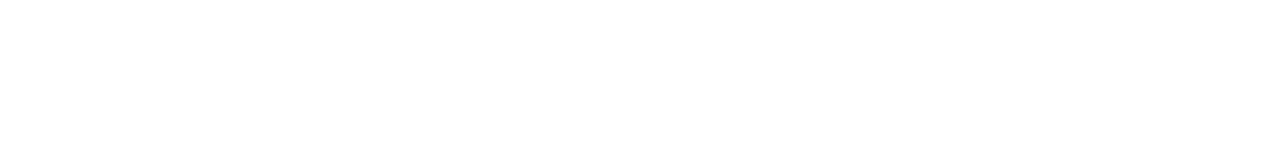
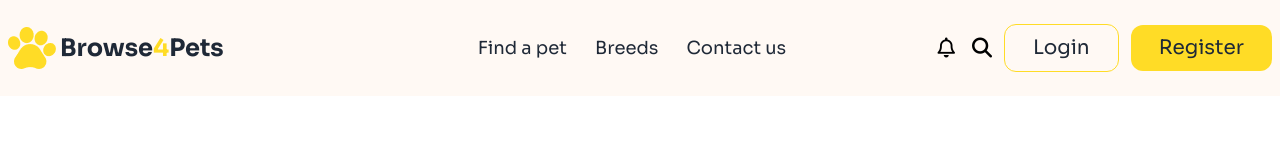
Before and after one commit to rakibhossain2025/assaignment-3_cata-001, a plain HTML site: page index.html in a window 1280 px wide. Drawn offline with nearby package versions, Linux system fonts and the light colour scheme; a web font is replaced by a local one.

Commit message:
header add and responsit

```diff
--- a/index.html
+++ b/index.html
@@ -1,11 +1,72 @@
 <!DOCTYPE html>
-<html lang="en">
+<html lang="en" data-theme="light">
 <head>
   <meta charset="UTF-8">
   <meta name="viewport" content="width=device-width, initial-scale=1.0">
   <title>assaignment-3_cata-001</title>
+  <!-- tailwind and desiy ui cdn-->
+  <script src="https://cdn.tailwindcss.com"></script>
+  <link href="https://cdn.jsdelivr.net/npm/daisyui@4.12.23/dist/full.min.css" rel="stylesheet" type="text/css" />
+  <!-- fontwasome cdn  -->
+  <link rel="stylesheet" href="https://cdnjs.cloudflare.com/ajax/libs/font-awesome/6.7.2/css/all.min.css" integrity="sha512-Evv84Mr4kqVGRNSgIGL/F/aIDqQb7xQ2vcrdIwxfjThSH8CSR7PBEakCr51Ck+w+/U6swU2Im1vVX0SVk9ABhg==" crossorigin="anonymous" referrerpolicy="no-referrer" />
+  <!-- google fonts link  -->
+  <link rel="preconnect" href="https://fonts.googleapis.com">
+  <link rel="preconnect" href="https://fonts.gstatic.com" crossorigin>
+  <link href="https://fonts.googleapis.com/css2?family=ADLaM+Display&family=EB+Garamond:ital,wght@0,400..800;1,400..800&display=swap" rel="stylesheet">
+  <link rel="preconnect" href="https://fonts.googleapis.com">
+  <link rel="preconnect" href="https://fonts.gstatic.com" crossorigin>
+  <link href="https://fonts.googleapis.com/css2?family=Sora:wght@100..800&display=swap" rel="stylesheet">
+  <!-- styles -->
+   <style>
+    .adlam{
+      font-family: "ADLaM Display", serif;
+    }
+    .sora{
+      font-family: "Sora", serif;
+    }
+   </style>
 </head>
-<body>
+<body class="adlam">
+  <header class="bg-[#FFF9F4] py-4">
+    <div class="navbar max-w-7xl mx-auto">
+      <div class="navbar-start">
+        <div class="flex items-center gap-1">
+          <img class="w-12 h-12" src="images/logo-header.png" alt="">
+          <button class="text-2xl">
+            <h2 class="sora text-2xl font-bold">Browse<span class="text-[#FFDC26]">4</span>Pets</h2></button>
+        </div>
+      </div>
+      <div class="navbar-center hidden lg:flex">
+          <ul class="md:flex md:gap-7 px-1 text-lg sora">
+            <li><a href="#">Find a pet</a></li>
+            <li><a href="#">Breeds</a></li>
+            <li class=" mr-4"><a href="#">Contact us</a></li>
+        </ul>
+      </div>
+      <div class="navbar-end">
+        <div class="md:hidden">
+          <i class="fa-solid fa-bars"></i>
+        </div>
+        <div class=" items-center hidden lg:block">
+          <div class="flex space-x-3 items-center">
+            <div class="text-[#000000] space-x-3 text-[20px]">
+              <a href="">
+                <i class="fa-regular fa-bell"></i>
+              </a>
+              <a href="">
+                <i class="fa-solid fa-magnifying-glass"></i>
+              </a>
+            </div>
+            <button class="sora border text-[20px] hover:text-white hover:bg-[#FFDC26] transition ease-in-out px-7 py-2 rounded-xl border-[#FFDC26]">Login</button>
+            <button class="sora text-[20px] bg-[#FFDC26] px-7 py-2 rounded-xl">Register</button>
+        </div>
+        </div>
+      </div>
+    </div>
+  </header>
+  <main class="h-full">
+    <div></div>
+  </main>
 
 </body>
 </html>
```
Also changed, not shown: images/bird-cartoon.png (renamed from c1-assets/bird-cartoon.png), images/cat-big.png (renamed from c1-assets/cat-big.png), images/cat-cartoon.png (renamed from c1-assets/cat-cartoon.png), images/cute-dog-mid.png (renamed from c1-assets/cute-dog-mid.png), images/cute-pet-mid.png (renamed from c1-assets/cute-pet-mid.png), images/cute-pet-small.png (renamed from c1-assets/cute-pet-small.png), images/dog-cartoon.png (renamed from c1-assets/dog-cartoon.png), images/fish-cartoon.png (renamed from c1-assets/fish-cartoon.png), images/logo-footer.png (renamed from c1-assets/logo-footer.png), images/logo-header.png (renamed from c1-assets/logo-header.png), images/mouse-cartoon.png (renamed from c1-assets/mouse-cartoon.png), images/pet-couch.png (renamed from c1-assets/pet-couch.png), images/rabbit-cartoon.png (renamed from c1-assets/rabbit-cartoon.png), tailwind.config.js (added).
